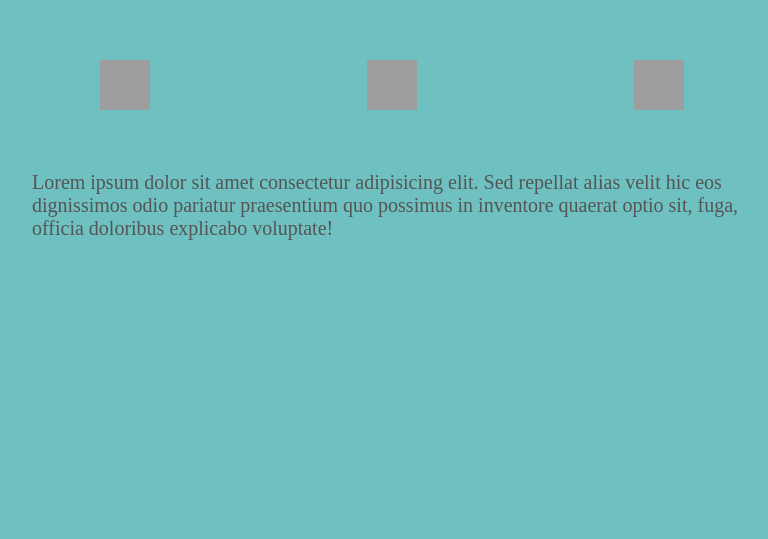
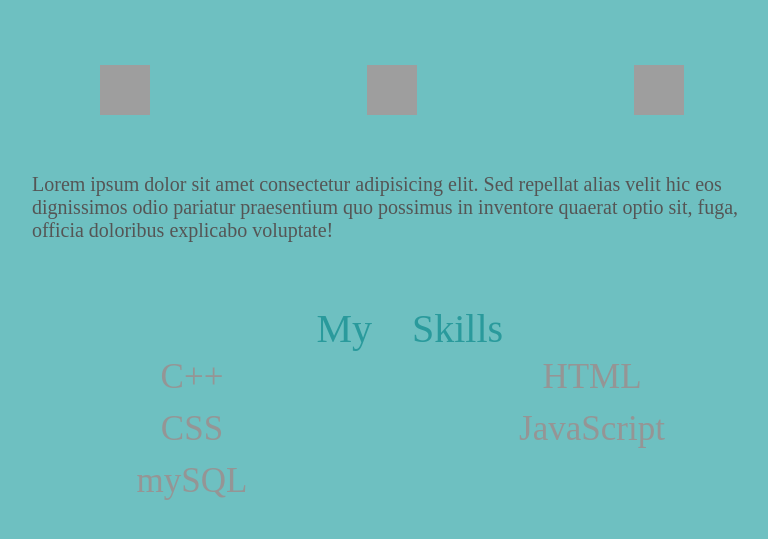
Before and after one commit to Javier-rgb/MyWebsite, a plain HTML site: page Index.html in a window 1280 px wide. Shown: the part 515-1054 px from the top of the page, without its empty margins (8-776 px from the left). Before the commit the page ends 800 px from the top, so only its background shows below. Drawn offline with Linux system fonts and the light colour scheme; grey boxes are pictures that could not be loaded.

```diff
--- a/CCS/mobile.css
+++ b/CCS/mobile.css
@@ -21,10 +21,16 @@ body {
 }
 
 main {
+    width: 100%;
     display: grid;
     grid-template-rows: repeat(auto-fill, minmax(100vh, 1fr));
     height: 100%;
 }
+
+main section {
+    padding-block-start: 20px;
+}
+
 .myInfo {
     display: grid;
     height: 100vh;
@@ -33,7 +39,7 @@ main {
 
 .photo {
     background-image: url("../Images/profile_photo.jpg");
-    background-size: 300px 300px;
+    background-size: 50% 80%;
     background-repeat: no-repeat;
     background-position-y: center;
     background-position-x: center;
@@ -89,6 +95,33 @@ main {
 }
 
 .intro p {
-    width: 90%;
+    width: 90vh;
     color: var(--darkGray);
 }
+
+.mySkills {
+    height: 100vh;
+    display: grid;
+    grid-template-columns: repeat(2, 1fr);
+    grid-template-rows: repeat(auto-fill, minmax(50px, 1fr));
+}
+
+.mySkills p {
+    font-size: 3.5rem;
+    justify-self: center;
+    color: var(--softGray);
+}
+
+.mySkills p:first-child {
+    font-size: 4rem;
+    color: var(--darkTur);
+    justify-self: end;
+    padding-inline-end: 20px;
+}
+
+.mySkills p:nth-child(2) {
+    font-size: 4rem;
+    color: var(--darkTur);
+    justify-self: start;
+    padding-inline-start: 20px;
+}
--- a/Index.html
+++ b/Index.html
@@ -20,7 +20,17 @@
                 <p>Lorem ipsum dolor sit amet consectetur adipisicing elit. Sed repellat alias velit hic eos dignissimos odio pariatur praesentium quo possimus in inventore quaerat optio sit, fuga, officia doloribus explicabo voluptate!</p>
             </div>
         </section>
-        <section class="mySkills"></section>
+
+        <section class="mySkills">
+            <p>My</p>
+            <p>Skills</p>
+            <p>C++</p>
+            <p>HTML</p>
+            <p>CSS</p>
+            <p>JavaScript</p>
+            <p>mySQL</p>
+        </section>
+
         <section class="mySoftskills"></section>
     </main>
 </body>
```
